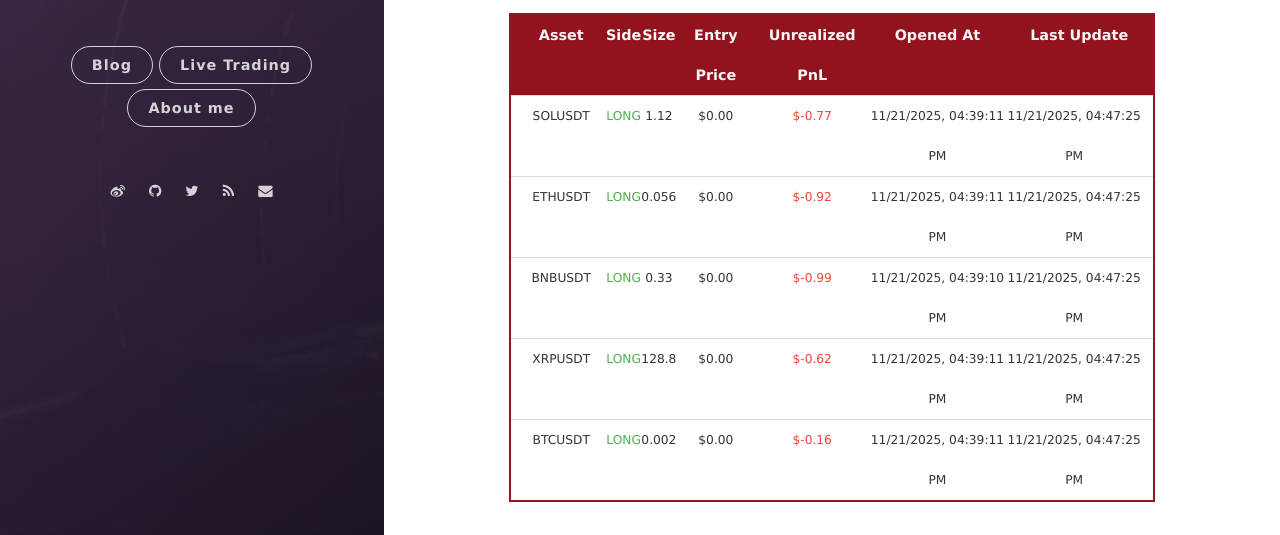
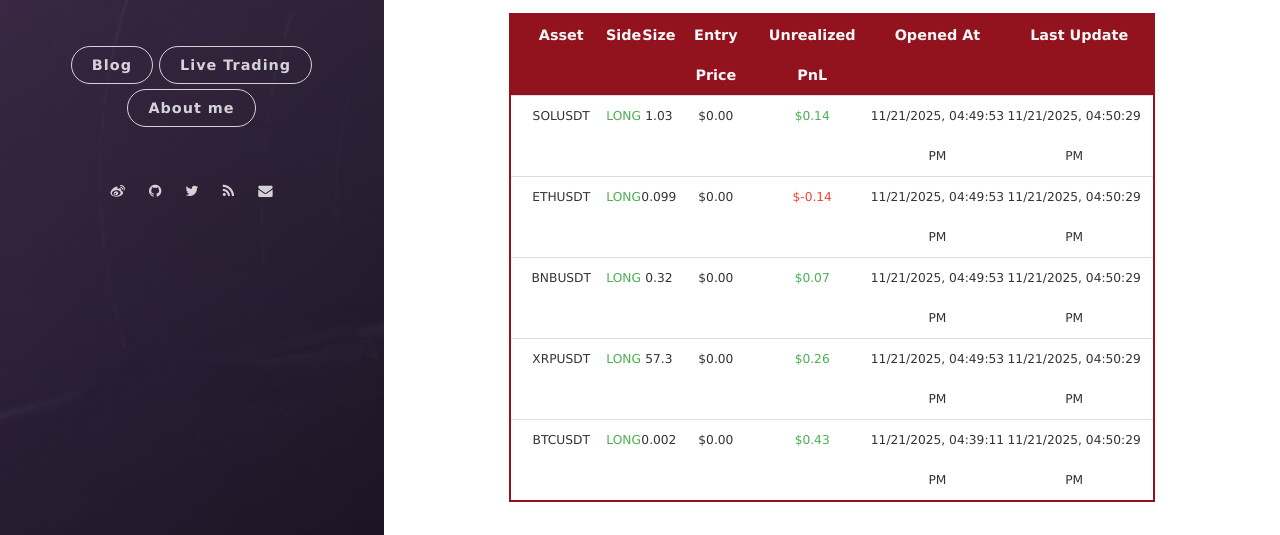
Before and after one commit to leeyegy/leeyegy.github.io, a Jekyll site: the page built from live-trading.html, in a window 1280 px wide and 1243 px high. Shown: the part 641-1176 px from the top of the window. Built offline with Jekyll 4.4.1, drawn with Linux system fonts in a browser that asks for light colours; nearby versions of some CDN libraries.

Commit message:
AccountMonitor: refresh positions 2025-11-22T00:50:29+08:00

```diff
--- a/assets/data/binance/positions.json
+++ b/assets/data/binance/positions.json
@@ -2,46 +2,46 @@
   {
     "symbol": "SOLUSDT",
     "side": "LONG",
-    "size": 1.12,
+    "size": 1.03,
     "entryPrice": 0.0,
-    "unrealizedPnl": -0.7728,
-    "openedAt": "2025-11-22T00:39:11+08:00",
-    "reportedAt": "2025-11-22T00:47:25+08:00"
+    "unrealizedPnl": 0.14383997,
+    "openedAt": "2025-11-22T00:49:53+08:00",
+    "reportedAt": "2025-11-22T00:50:29+08:00"
   },
   {
     "symbol": "ETHUSDT",
     "side": "LONG",
-    "size": 0.056,
+    "size": 0.099,
     "entryPrice": 0.0,
-    "unrealizedPnl": -0.91784,
-    "openedAt": "2025-11-22T00:39:11+08:00",
-    "reportedAt": "2025-11-22T00:47:25+08:00"
+    "unrealizedPnl": -0.13746465,
+    "openedAt": "2025-11-22T00:49:53+08:00",
+    "reportedAt": "2025-11-22T00:50:29+08:00"
   },
   {
     "symbol": "BNBUSDT",
     "side": "LONG",
-    "size": 0.33,
+    "size": 0.32,
     "entryPrice": 0.0,
-    "unrealizedPnl": -0.98969999,
-    "openedAt": "2025-11-22T00:39:10+08:00",
-    "reportedAt": "2025-11-22T00:47:25+08:00"
+    "unrealizedPnl": 0.06780032,
+    "openedAt": "2025-11-22T00:49:53+08:00",
+    "reportedAt": "2025-11-22T00:50:29+08:00"
   },
   {
     "symbol": "XRPUSDT",
     "side": "LONG",
-    "size": 128.8,
+    "size": 57.3,
     "entryPrice": 0.0,
-    "unrealizedPnl": -0.62389174,
-    "openedAt": "2025-11-22T00:39:11+08:00",
-    "reportedAt": "2025-11-22T00:47:25+08:00"
+    "unrealizedPnl": 0.25785,
+    "openedAt": "2025-11-22T00:49:53+08:00",
+    "reportedAt": "2025-11-22T00:50:29+08:00"
   },
   {
     "symbol": "BTCUSDT",
     "side": "LONG",
     "size": 0.002,
     "entryPrice": 0.0,
-    "unrealizedPnl": -0.1644,
+    "unrealizedPnl": 0.431,
     "openedAt": "2025-11-22T00:39:11+08:00",
-    "reportedAt": "2025-11-22T00:47:25+08:00"
+    "reportedAt": "2025-11-22T00:50:29+08:00"
   }
 ]
```
